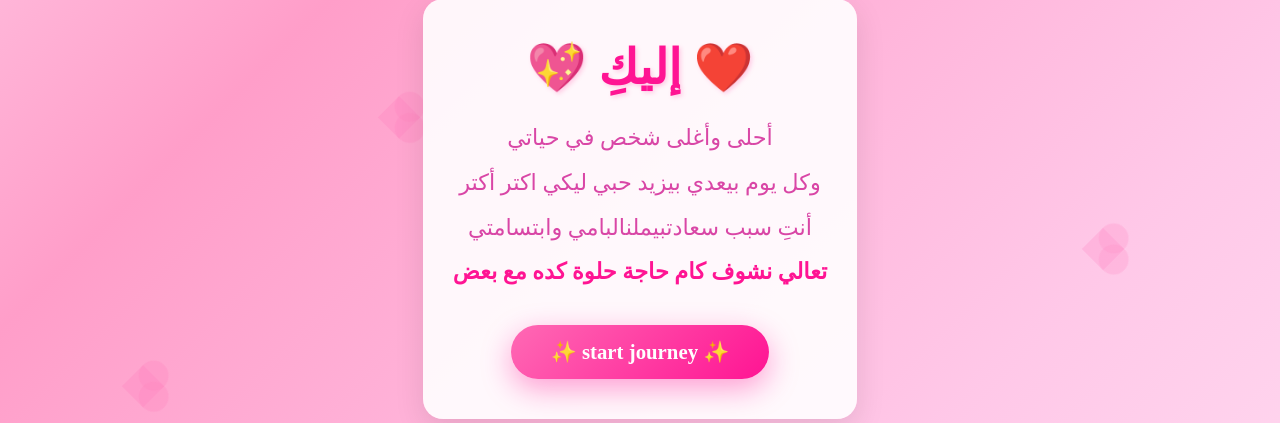
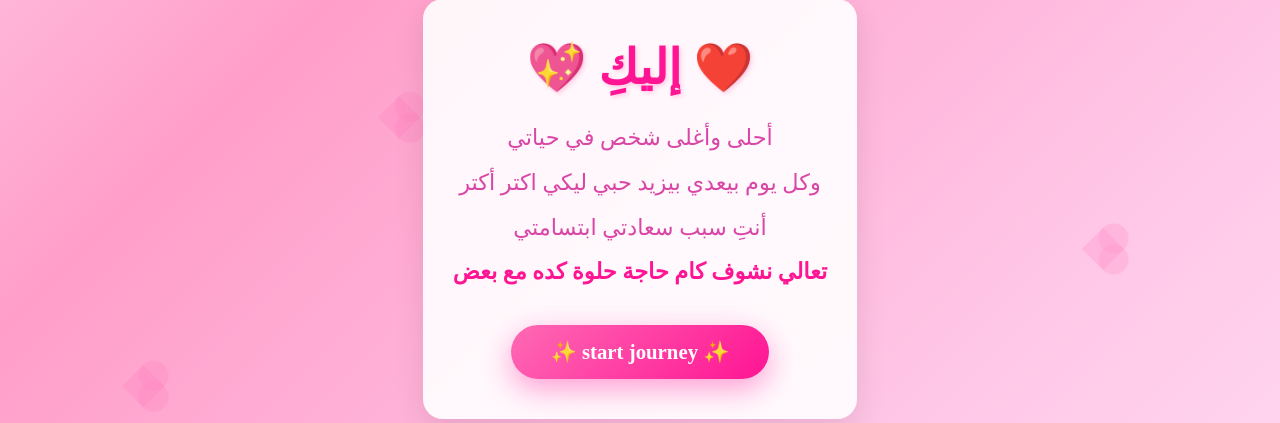
Before and after one commit to karlwsmad721/loveee, a Flask app: page /index in a window 1280 px wide. Shown: the part 191-614 px from the top of the page. Run offline with Flask 3, Linux system fonts and the light colour scheme; some web fonts are replaced.

Commit message:
Update index.html

```diff
--- a/templates/index.html
+++ b/templates/index.html
@@ -152,7 +152,7 @@
             <p class="romantic-text">
                 أحلى وأغلى شخص في حياتي <br>
                 وكل يوم بيعدي بيزيد حبي ليكي اكتر أكتر <br>
-                أنتِ سبب سعادتبيملنالبامي وابتسامتي <br>
+                أنتِ سبب سعادتي ابتسامتي <br>
                 <span class="highlight">تعالي نشوف كام حاجة حلوة كده مع بعض</span>
             </p>
             <a href="/journey" class="start-btn">
```
